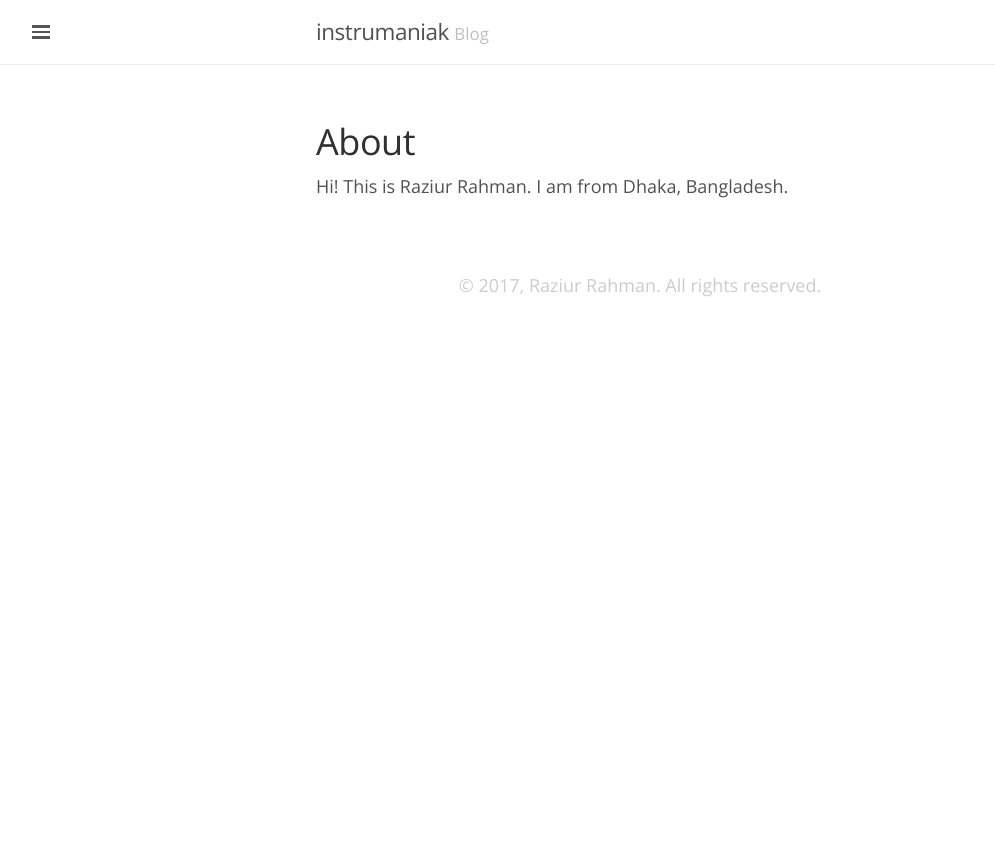
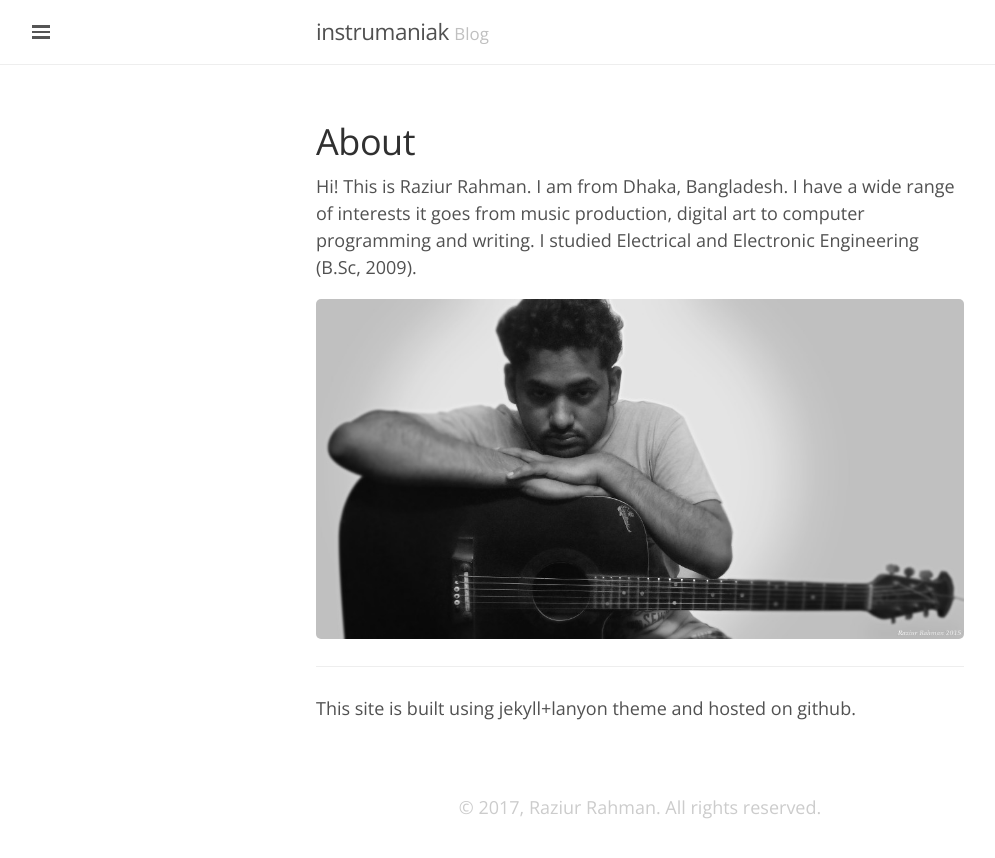
Before and after one commit to instrumaniak/music, a Jekyll site: the page built from about.md, in a window 1280 px wide. Shown: the top 858 px of the page, without its empty margins (0-995 px from the left). Built offline with Jekyll 4.4.1, drawn with Linux system fonts in a browser that asks for light colours.

Commit message:
Filling up various sections.

```diff
--- a/_includes/sidebar.html
+++ b/_includes/sidebar.html
@@ -10,6 +10,8 @@
 
   <nav class="sidebar-nav">
     <a class="sidebar-nav-item{% if page.url == site.baseurl %} active{% endif %}" href="{{ site.baseurl }}/">Home</a>
+
+    <a class="sidebar-nav-item" href="{{ site.baseurl }}/blog">Blog</a>
 
     {% comment %}
       The code below dynamically generates a sidebar nav of pages with
--- a/about.md
+++ b/about.md
@@ -4,4 +4,10 @@ title: About
 pageorder: 03
 ---
 
-Hi! This is Raziur Rahman. I am from Dhaka, Bangladesh.
+Hi! This is Raziur Rahman. I am from Dhaka, Bangladesh. I have a wide range of interests it goes from music production, digital art to computer programming and writing. I studied Electrical and Electronic Engineering (B.Sc, 2009).
+
+![Raziur Rahman photo](/images/about/razi-2015.jpg)
+
+<hr>
+
+This site is built using jekyll+lanyon theme and hosted on github.
--- a/blog/index.html
+++ b/blog/index.html
@@ -1,6 +1,7 @@
 ---
 layout: default
 title: Blog
+pageorder: 01
 ---
 
 <div class="posts">
--- a/index.html
+++ b/index.html
@@ -91,7 +91,11 @@ h1, h2, h3 {
 
 
 <div class="w3-center w3-padding w3-small w3-text-grey" style="margin-top: 10%;">
-  <p>&copy;2017, Raziur Rahman. All rights reserved.</p>
+  <p>&copy;2017, Raziur Rahman. All rights reserved.
+
+    <a href="/about">About</a>, <a href="/contact">Contact</a> .
+
+  </p>
 
 </div>
 
```
Also changed, not shown: contact.md (+3 -1 lines), music.md (+27 -1 lines), images/about/razi-2015.jpg (added), images/coverart/carbon-cover-800px.jpg (added), images/coverart/instrumania-800px.jpg (added).
